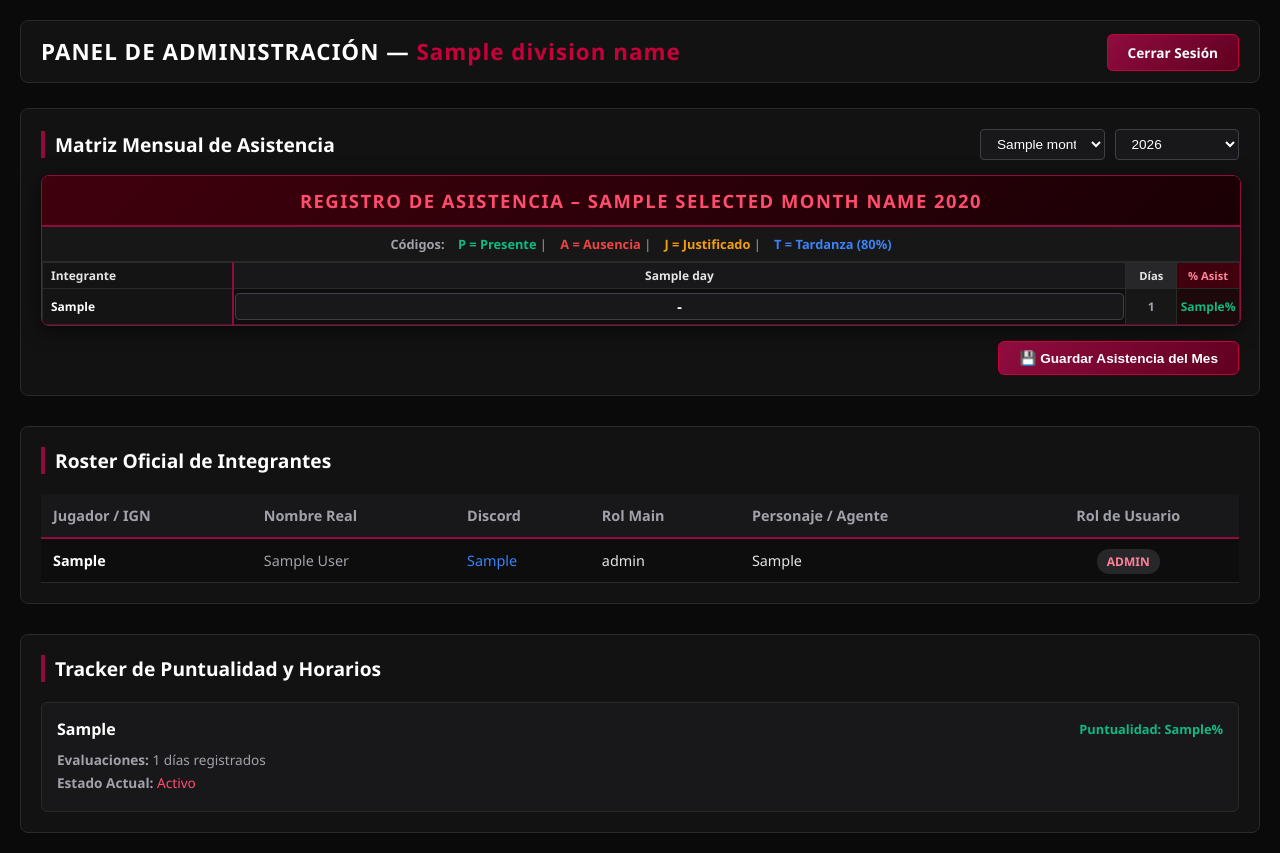
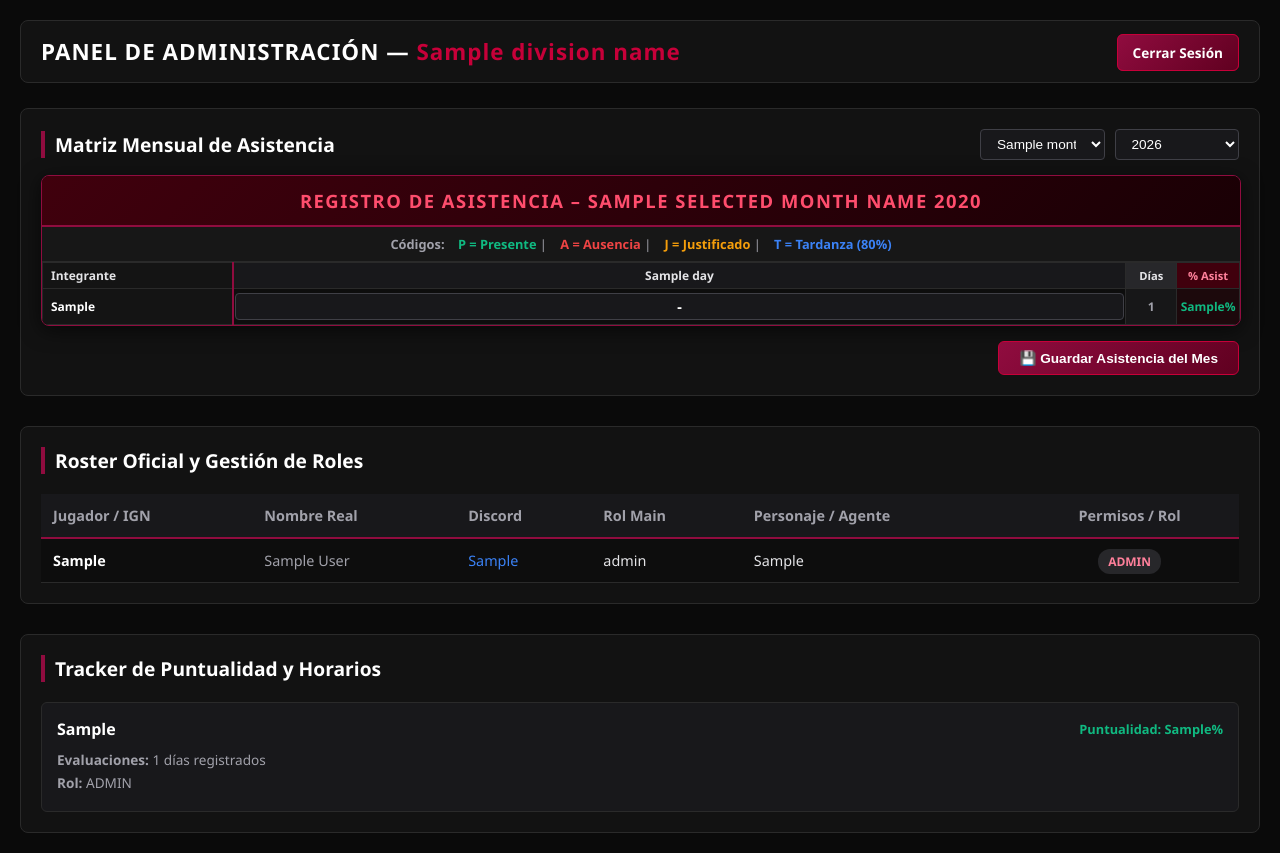
Before and after one commit to linzoldyck8-ship-it/Diviciones-scarlet, a Flask app: template templates/dashboard.html in a window 1280 px wide. Run offline with Flask 3, Linux system fonts and the light colour scheme; the visitor is signed in with stand-in values (Sample User, id 1); the template is opened without the code that fills it: most values are stand-ins (such as "Sample title", 1, 10 or a date in 2020).

Commit message:
Update dashboard.html

```diff
--- a/templates/dashboard.html
+++ b/templates/dashboard.html
@@ -17,7 +17,7 @@
         </h2>
         <div>
             {% if session.get('user_id') %}
-                <a href="{{ url_for('logout') }}" class="btn-scarlet" style="text-decoration: none;">Cerrar Sesión</a>
+                <a href="{{ url_for('logout') }}" class="btn-scarlet" style="text-decoration: none; padding: 8px 15px;">Cerrar Sesión</a>
             {% endif %}
         </div>
     </div>
@@ -132,10 +132,10 @@
         {% endif %}
     </div>
 
-    <!-- SECCIÓN 2: ROSTER DE INTEGRANTES -->
+    <!-- SECCIÓN 2: ROSTER Y GESTIÓN DE ROLES DE ADMINISTRADOR -->
     <div style="background: #121212; border: 1px solid #2a2a2a; padding: 20px; border-radius: 8px; margin-bottom: 30px;">
         <h3 style="margin: 0 0 20px 0; color: #fff; border-left: 4px solid var(--scarlet-primary); padding-left: 10px; font-size: 1.2rem;">
-            Roster Oficial de Integrantes
+            Roster Oficial y Gestión de Roles
         </h3>
 
         <div style="overflow-x: auto;">
@@ -147,7 +147,10 @@
                         <th style="padding: 12px;">Discord</th>
                         <th style="padding: 12px;">Rol Main</th>
                         <th style="padding: 12px;">Personaje / Agente</th>
-                        <th style="padding: 12px; text-align: center;">Rol de Usuario</th>
+                        <th style="padding: 12px; text-align: center;">Permisos / Rol</th>
+                        {% if session.get('role') == 'superadmin' %}
+                            <th style="padding: 12px; text-align: center;">Acciones</th>
+                        {% endif %}
                     </tr>
                 </thead>
                 <tbody>
@@ -160,15 +163,32 @@
                                 <td style="padding: 12px; color: #e4e4e7;">{{ m.main_role if m.main_role else '-' }}</td>
                                 <td style="padding: 12px; color: #e4e4e7;">{{ m.main_agent if m.main_agent else '-' }}</td>
                                 <td style="padding: 12px; text-align: center;">
-                                    <span style="background: #27272a; color: #ff809b; padding: 4px 10px; border-radius: 12px; font-size: 0.75rem; font-weight: bold;">
-                                        {{ m.role|upper if m.role else 'MEMBER' }}
-                                    </span>
+                                    {% if session.get('role') == 'superadmin' %}
+                                        <!-- Formulario para modificar rol en vivo si es superadmin -->
+                                        <form action="{{ url_for('update_user_role', user_id=m.id) }}" method="POST" style="display: inline-flex; gap: 5px; align-items: center;">
+                                            <select name="new_role" class="form-control" style="padding: 4px 8px; font-size: 0.8rem; background: #18181b; color: #fff; border: 1px solid #3f3f46; border-radius: 4px;">
+                                                <option value="member" {% if m.role == 'member' %}selected{% endif %}>Member</option>
+                                                <option value="admin" {% if m.role == 'admin' %}selected{% endif %}>Admin</option>
+                                                <option value="superadmin" {% if m.role == 'superadmin' %}selected{% endif %}>Superadmin</option>
+                                            </select>
+                                            <button type="submit" style="background: var(--scarlet-primary); color: #fff; border: none; padding: 5px 10px; border-radius: 4px; font-size: 0.75px; cursor: pointer; font-weight:bold;">Actualizar</button>
+                                        </form>
+                                    {% else %}
+                                        <span style="background: #27272a; color: #ff809b; padding: 4px 10px; border-radius: 12px; font-size: 0.75rem; font-weight: bold;">
+                                            {{ m.role|upper if m.role else 'MEMBER' }}
+                                        </span>
+                                    {% endif %}
                                 </td>
+                                {% if session.get('role') == 'superadmin' %}
+                                    <td style="padding: 12px; text-align: center;">
+                                        <a href="{{ url_for('delete_user', user_id=m.id) }}" onclick="return confirm('¿Estás seguro de eliminar a este integrante?');" style="color: #ef4444; text-decoration: none; font-weight: bold; font-size: 0.85rem;">Eliminar</a>
+                                    </td>
+                                {% endif %}
                             </tr>
                         {% endfor %}
                     {% else %}
                         <tr>
-                            <td colspan="6" style="padding: 20px; text-align: center; color: #a1a1aa;">No hay miembros registrados en el Roster.</td>
+                            <td colspan="7" style="padding: 20px; text-align: center; color: #a1a1aa;">No hay miembros registrados en el Roster.</td>
                         </tr>
                     {% endif %}
                 </tbody>
@@ -192,7 +212,7 @@
                         </div>
                         <div style="font-size: 0.85rem; color: #a1a1aa;">
                             <p style="margin: 4px 0;"><strong>Evaluaciones:</strong> {{ m.total_eval_days if m.total_eval_days else 0 }} días registrados</p>
-                            <p style="margin: 4px 0;"><strong>Estado Actual:</strong> <span style="color: #ff4d6d;">Activo</span></p>
+                            <p style="margin: 4px 0;"><strong>Rol:</strong> {{ m.role|upper }}</p>
                         </div>
                     </div>
                 {% endfor %}
```
